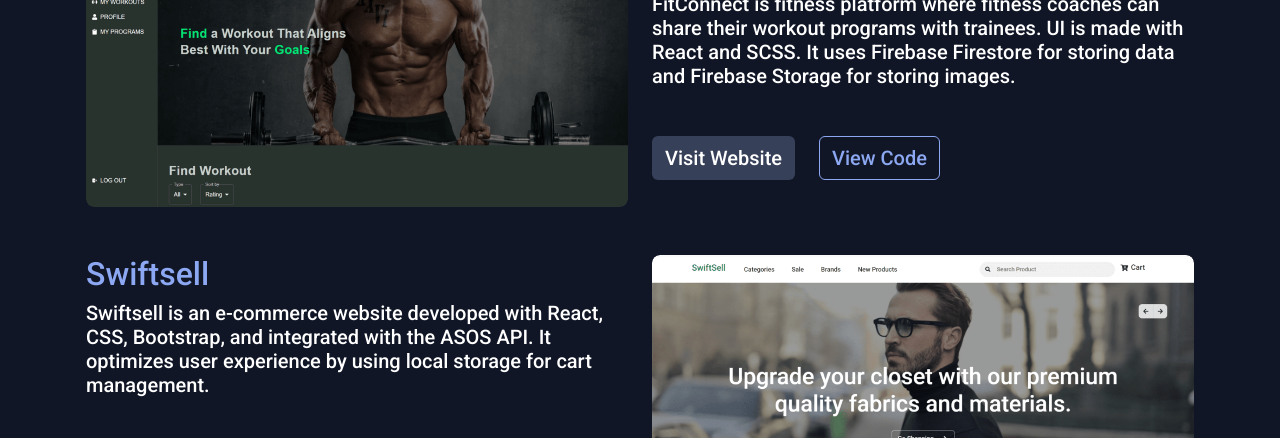
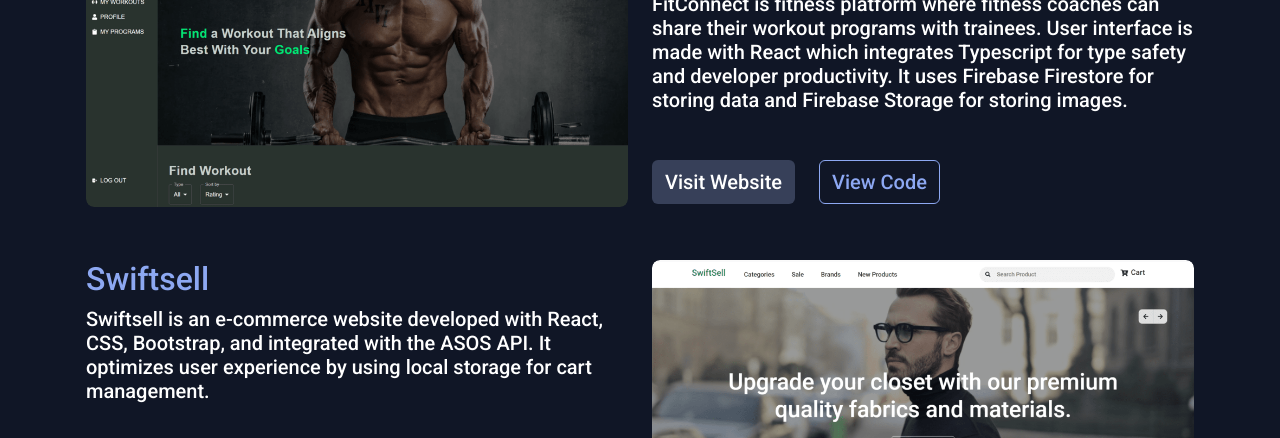
Before and after one commit to borisdanev/bdanev-portfolio, a website built with Vite: page index.html in a window 1280 px wide. Shown: the part 662-1100 px from the top of the page. Built offline with nearby package versions, Linux system fonts and the light colour scheme.

Commit message:
Improved description for FitConntect

```diff
--- a/index.html
+++ b/index.html
@@ -76,8 +76,7 @@
                 <p class="title h3 primary-color">FitConnect</p>
                 <p class="desc text-white h6">
                   FitConnect is fitness platform where fitness coaches can share
-                  their workout programs with trainees. UI is made with React
-                  and SCSS. It uses Firebase Firestore for storing data and
+                  their workout programs with trainees. User interface is made with React which integrates Typescript for type safety and developer productivity. It uses Firebase Firestore for storing data and
                   Firebase Storage for storing images.
                 </p>
                 <div class="d-flex mt-5">
```
